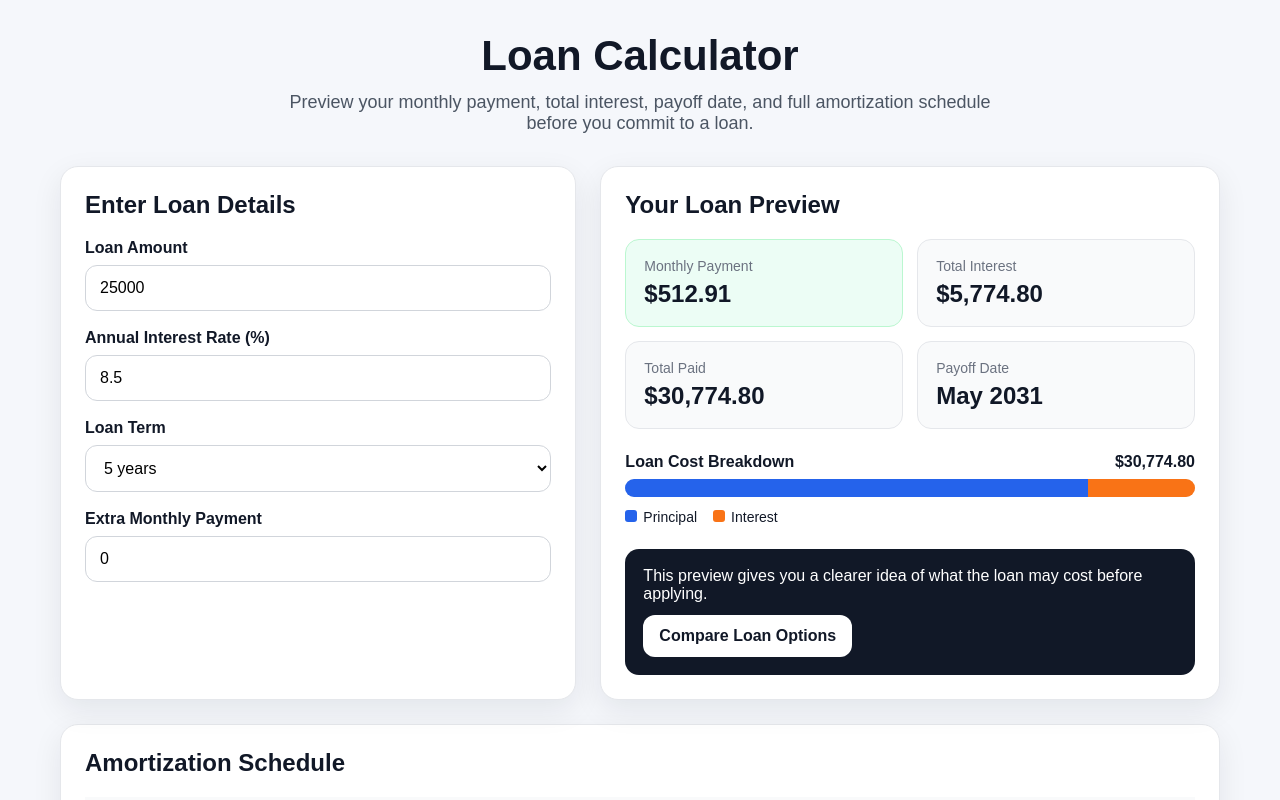
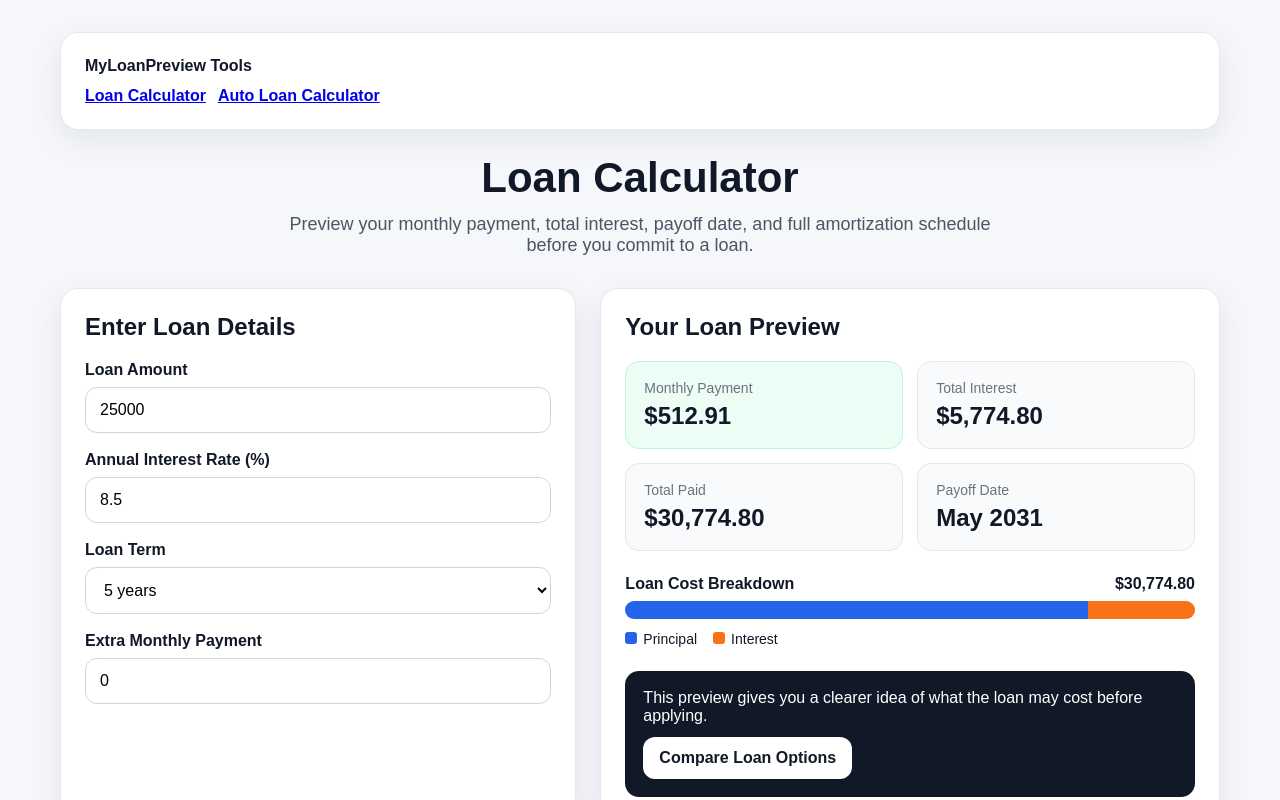
Before and after one commit to 39jorgegonzalez-lab/myloanpreview, a Next.js app: page / in a window 1280 px wide. Shown: the top 800 px of the page. Built offline with nearby package versions, Linux system fonts and the light colour scheme.

Commit message:
Update page.js

```diff
--- a/app/page.js
+++ b/app/page.js
@@ -103,6 +103,13 @@ export default function Home() {
 
   return (
     <main className="page">
+    <nav className="card" style={{ marginBottom: "24px" }}>
+  <strong>MyLoanPreview Tools</strong>
+  <div style={{ marginTop: "12px", display: "flex", gap: "12px", flexWrap: "wrap" }}>
+    <a href="/" style={{ fontWeight: "700" }}>Loan Calculator</a>
+    <a href="/auto-loan-calculator" style={{ fontWeight: "700" }}>Auto Loan Calculator</a>
+  </div>
+</nav>
       <section className="hero">
         <h1>Loan Calculator</h1>
         <p>
```
